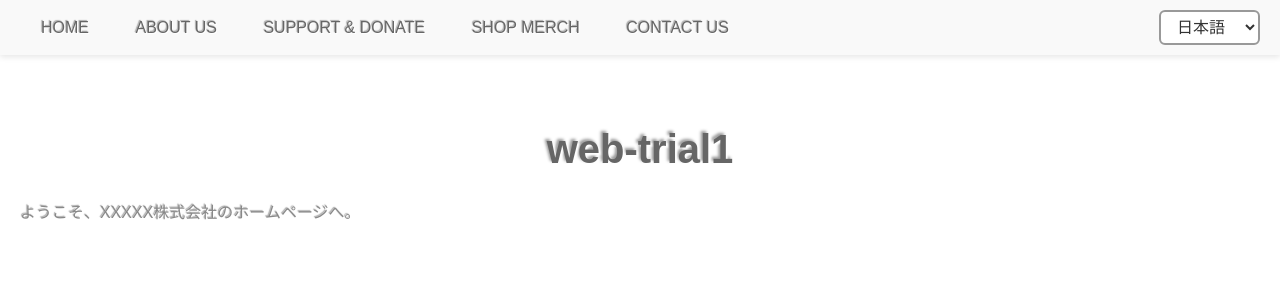
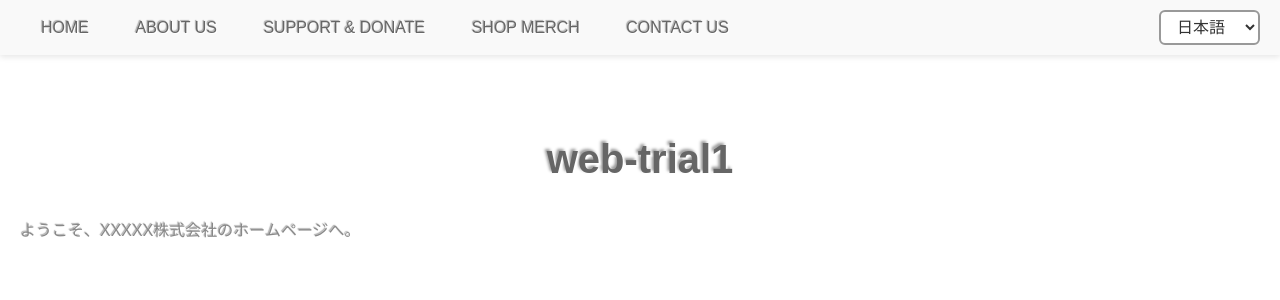
Before and after one commit to Pothos-N-joy/web-trial01, a Jekyll site: the page built from ja/index.md, in a window 1280 px wide. Shown: the top 300 px of the page. Built offline with Jekyll 4.4.1, drawn with Linux system fonts in a browser that asks for light colours.

Commit message:
Update style.css
Compatible with smartphones

```diff
--- a/assets/css/style.css
+++ b/assets/css/style.css
@@ -2,6 +2,8 @@
 body {
   margin: 0;
   font-family: "Arial", sans-serif;
+  font-size: 16px;   /* PC・タブレット標準 */
+  line-height: 1.6;  /* 読みやすい行間 */
   background-color: #ffffff;
   color: #888888;  /* 薄めのグレー */
   text-shadow:
@@ -107,3 +109,19 @@
     transform: translateY(0);
   }
 }
+
+/* --- スマホ調整 --- */
+@media (max-width: 600px) {
+  body {
+    font-size: 18px;   /* スマホは少し大きめ */
+  }
+
+  .home-title {
+    font-size: 2rem;  /* タイトルも少し縮小してバランス調整 */
+  }
+
+  .nav-links a {
+    padding: 6px 10px; /* リンクの余白を調整 */
+    font-size: 1rem;
+  }
+}
```
